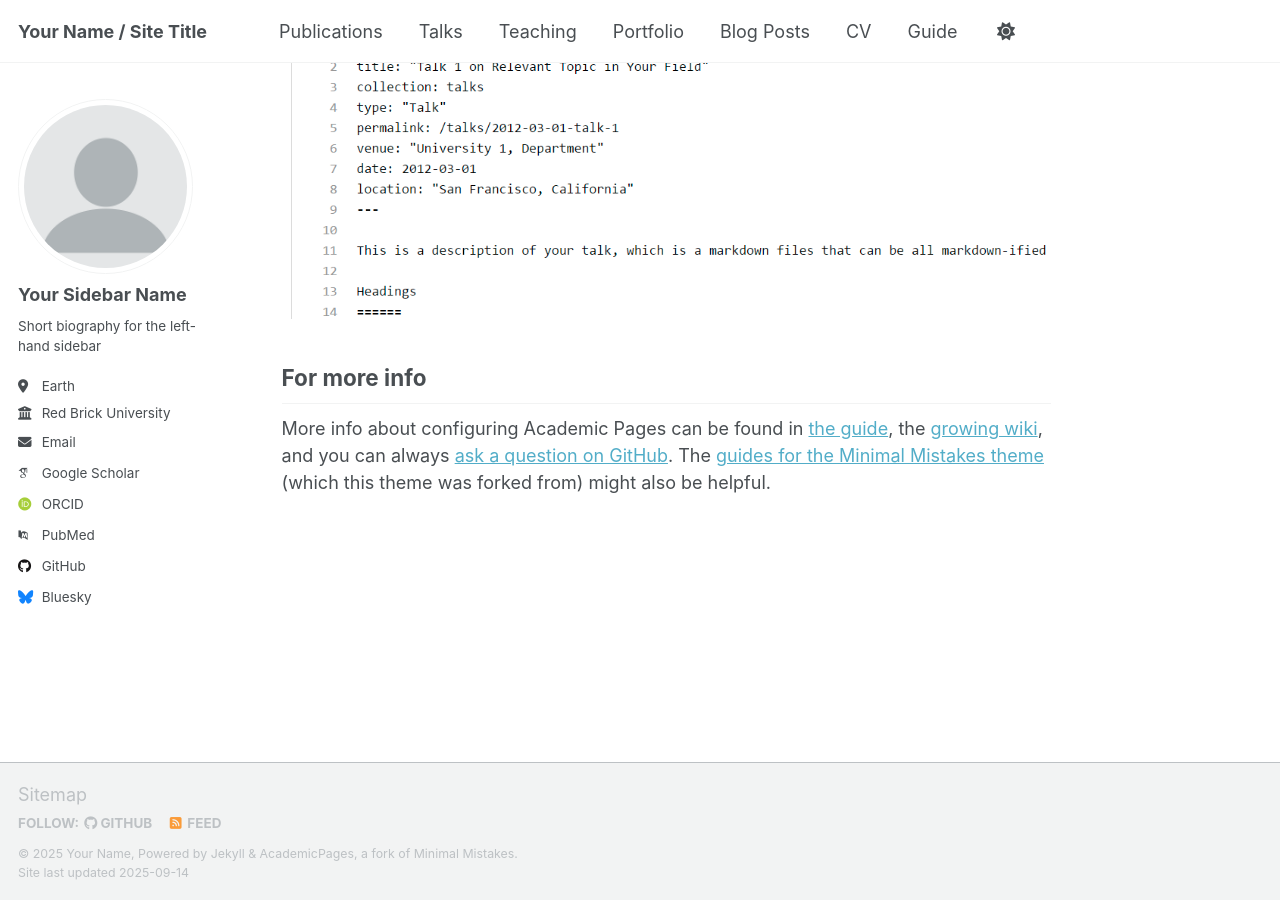
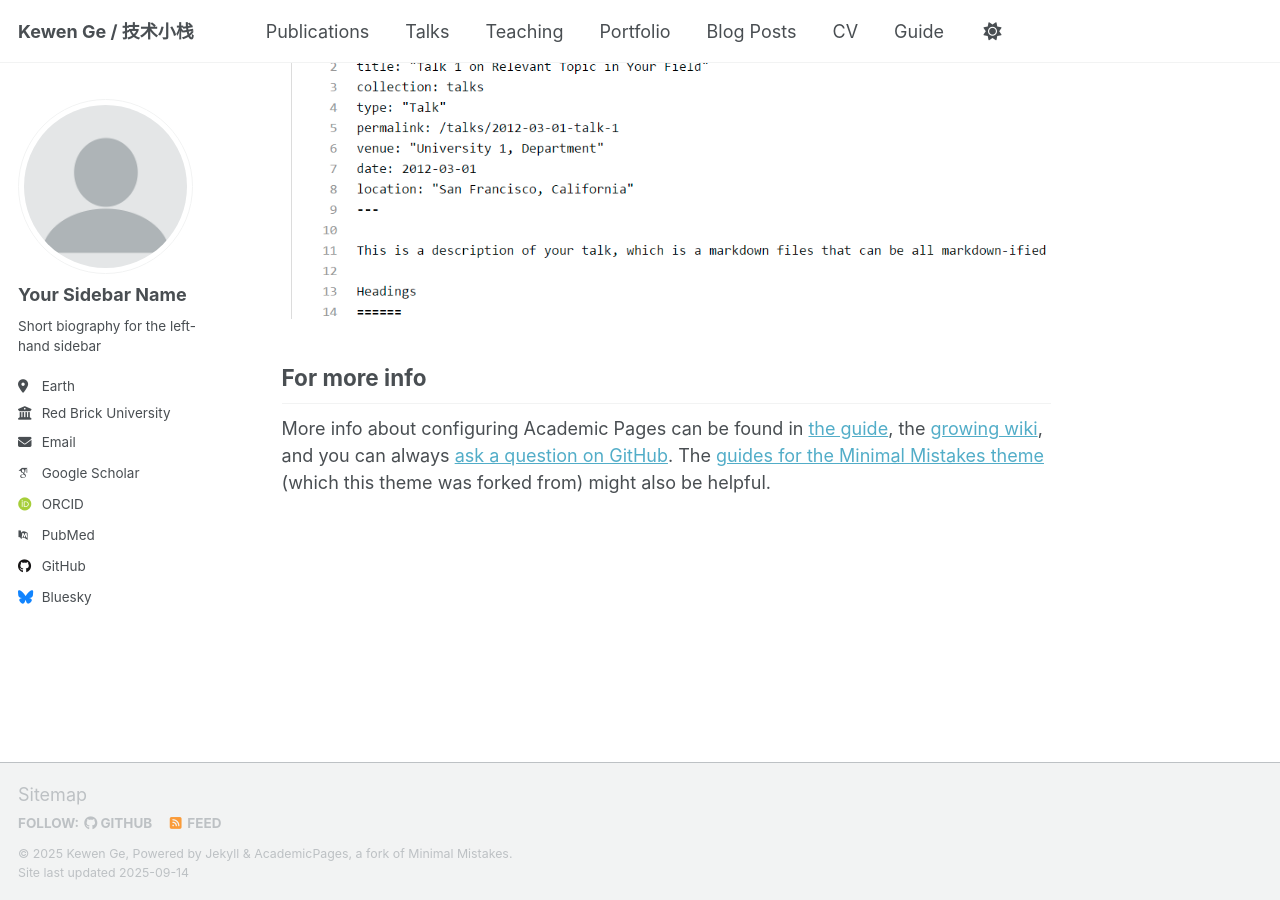
Before and after one commit to leagkw/leagkw.github.io, a Jekyll site: the page built from _pages/about.md, in a window 1280 px wide and 900 px high, scrolled down 2880 px. Built offline with Jekyll 4.4.1, drawn with Linux system fonts in a browser that asks for light colours; some web fonts are replaced; a script that is not in the unit is left out.

Commit message:
Update _config.yml

```diff
--- a/_config.yml
+++ b/_config.yml
@@ -9,14 +9,14 @@
 # Basic Site Settings
 locale                   : "en-US"
 site_theme               : "default" # Currently available options are "default", "air"
-title                    : "Your Name / Site Title"
+title                    : "Kewen Ge / 技术小栈"
 title_separator          : "-"
-name                     : &name "Your Name"
+name                     : &name "Kewen Ge"
 description              : &description "Your Name's academic portfolio"   # Update this with a general description of your site, this is the default if not overridden by a page
-url                      : https://academicpages.github.io # The base hostname & protocol for your site e.g. "https://[your GitHub username].github.io",
+url                      : https://leagkw.github.io # The base hostname & protocol for your site e.g. "https://[your GitHub username].github.io",
                                                            # or if you already have some other page hosted on Github then use "https://[your GitHub username].github.io/[Your Repo Name]"
 baseurl                  : "" # the subpath of your site, e.g. "/blog"
-repository               : "academicpages/academicpages.github.io"
+repository               : "leagkw/leagkw.github.io"
 
 # Site Author - The following control what appear as part of the author content on the side bar.
 #               If a field is blank the icon and link will not appear, otherwise it will be shown.
```
